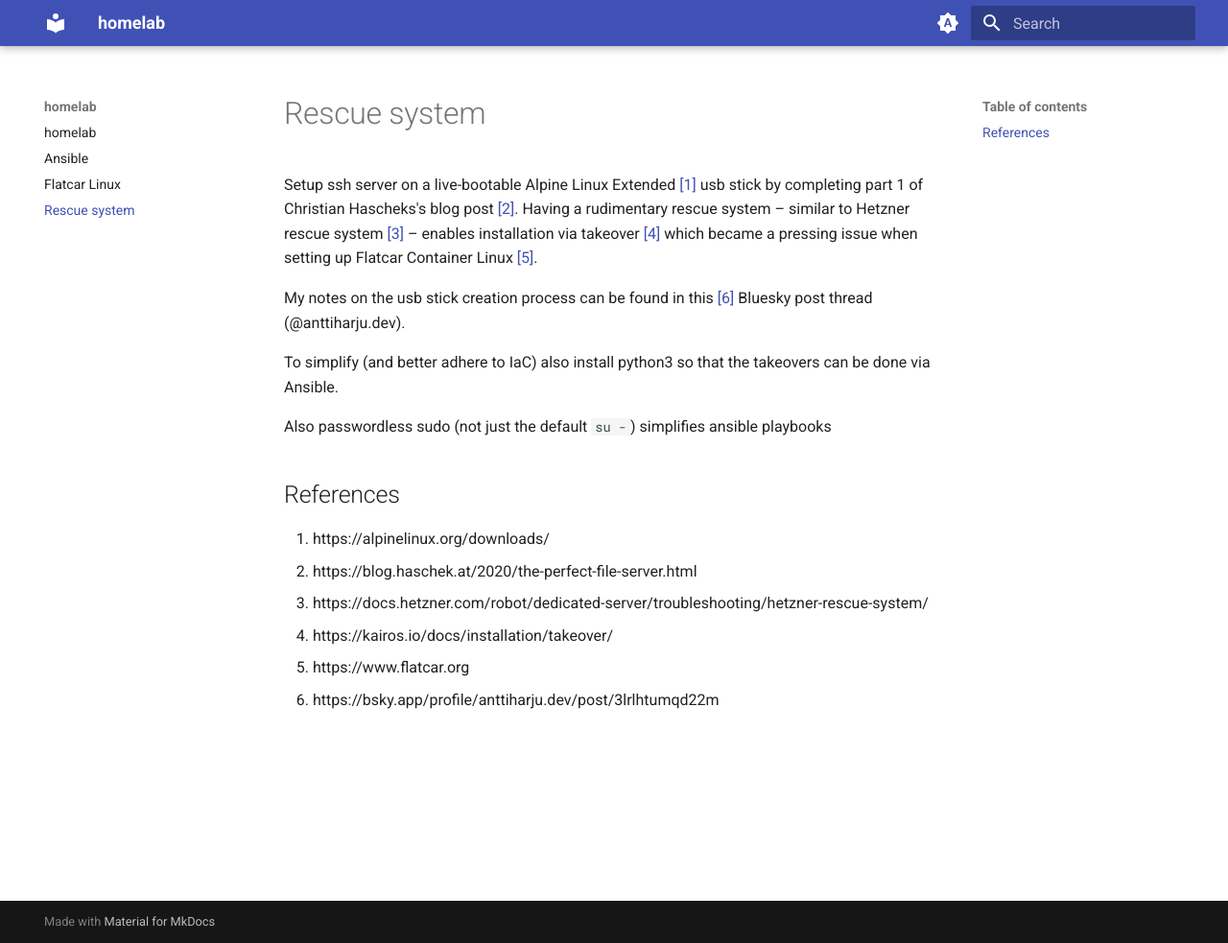
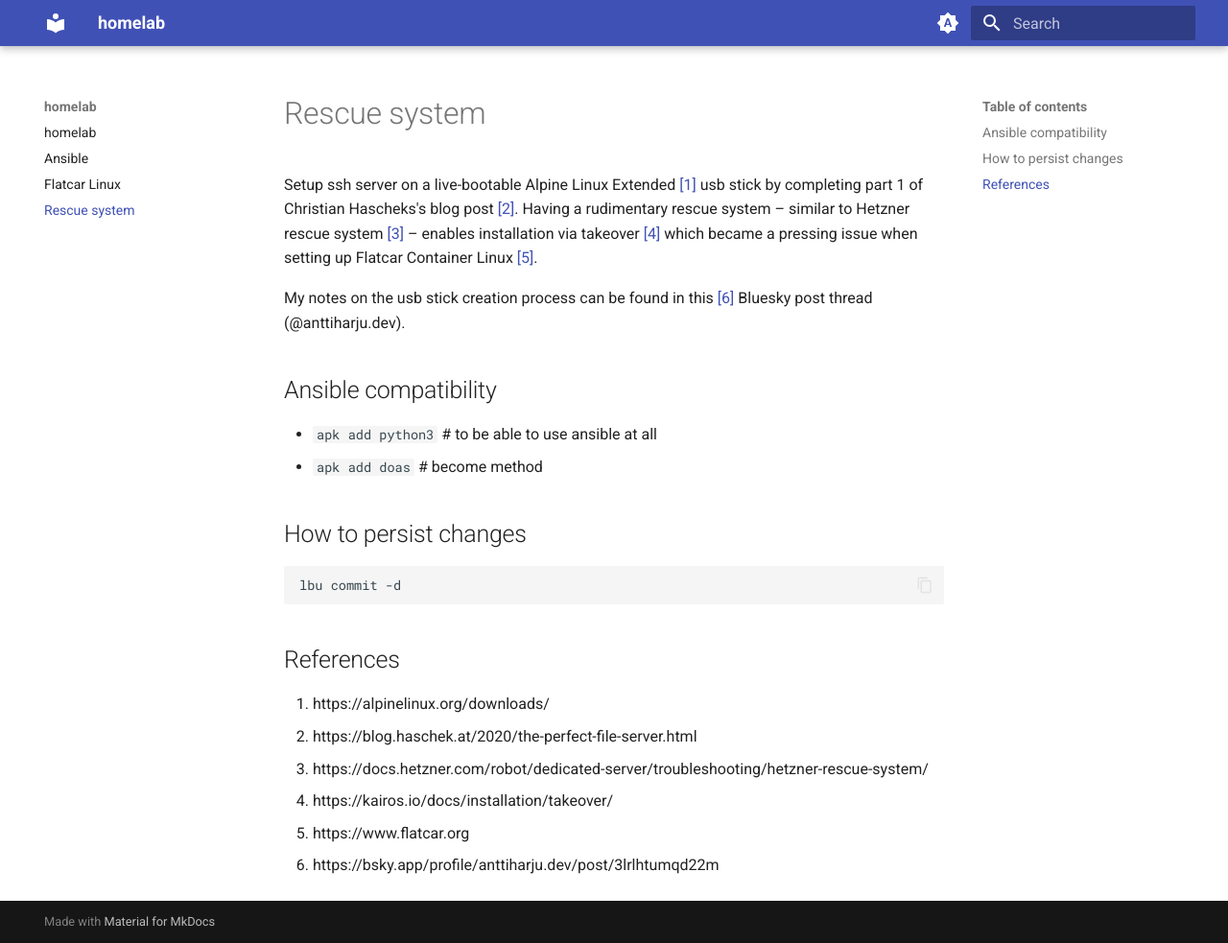
Before and after one commit to anttiharju/homelab, an MkDocs documentation site: the page built from docs/rescue.md, in a window 1280 px wide and 983 px high. Shown: the whole window at 96% size. Built offline with MkDocs 1.6.1 and Material for MkDocs 9.7.7, drawn with Linux system fonts in a browser that asks for light colours.

Commit message:
Update rescue doc

````diff
--- a/docs/rescue.md
+++ b/docs/rescue.md
@@ -4,9 +4,16 @@ Setup ssh server on a live-bootable Alpine Linux Extended [\[1\]](https://alpine
 
 My notes on the usb stick creation process can be found in this [\[6\]](https://bsky.app/profile/anttiharju.dev/post/3lrlhtumqd22m) Bluesky post thread (@anttiharju.dev).
 
-To simplify (and better adhere to IaC) also install python3 so that the takeovers can be done via Ansible.
+## Ansible compatibility
 
-Also passwordless sudo (not just the default `su -`) simplifies ansible playbooks
+- `apk add python3` # to be able to use ansible at all
+- `apk add doas` # become method
+
+## How to persist changes
+
+```sh
+lbu commit -d
+```
 
 ## References
 
````
